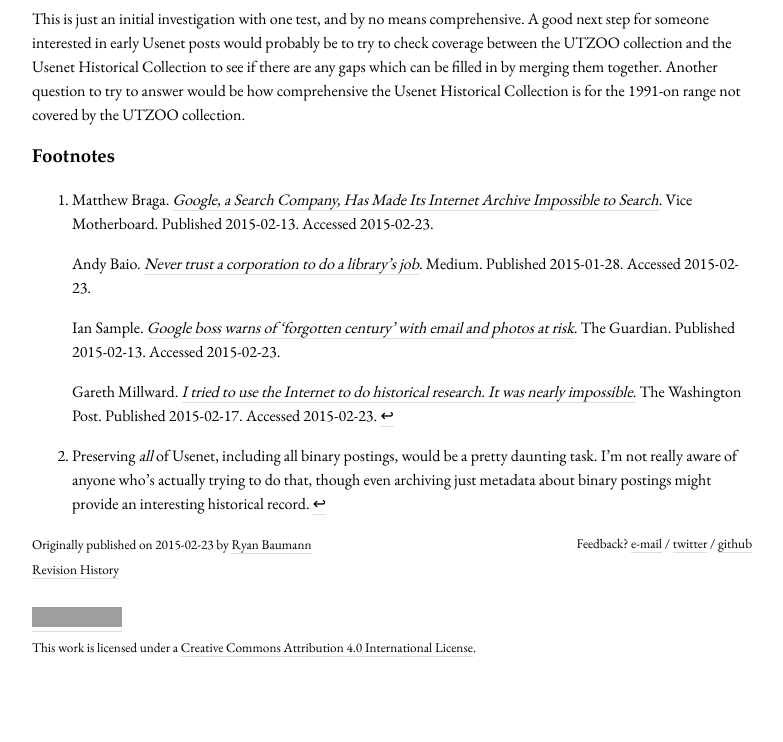
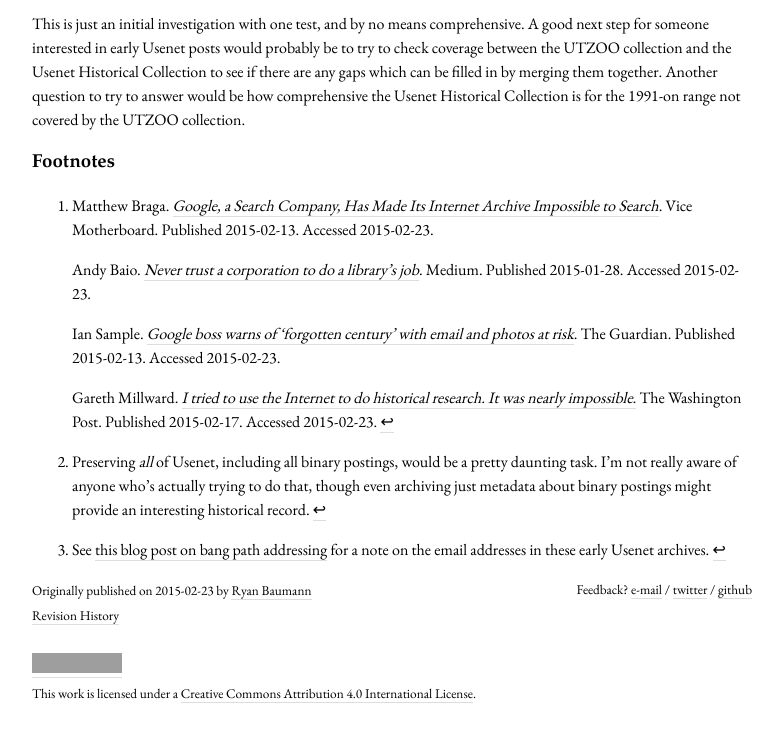
Before and after one commit to ryanfb/etc, a Jekyll site: the page built from _posts/2015-02-23-early_usenet_history_and_archiving.md, in a window 1280 px wide and 900 px high, scrolled down 1781 px, cut to the strip 114-856 px from the top of the window. Shown: the whole strip, without its empty margins (248-1031 px from the left). Built offline with Jekyll 4.4.1, drawn with Linux system fonts in a browser that asks for light colours; nearby versions of some CDN libraries; some of the changed lines change nothing that is shown; grey boxes are pictures that could not be loaded.

Commit message:
Add note on bang path addressing

```diff
--- a/_posts/2015-02-23-early_usenet_history_and_archiving.md
+++ b/_posts/2015-02-23-early_usenet_history_and_archiving.md
@@ -15,7 +15,7 @@ My initial searches turned up the following archives:
 According to Katharine Mieszkowski's 2002 article, [*The geeks who saved Usenet*](http://www.salon.com/2002/01/08/saving_usenet/), the oldest post in the Deja News/Google Groups archive was on May 11, 1981 by Mark Horton, starting us *in media res* of a thread with the subject "newsgroup fa, net, etc." on `net.general`. This gives us a good starting point to search for in our archives.
 
 * Google Groups - you can find the original thread [here](https://groups.google.com/forum/#!search/%22newsgroup$20fa$2C$20net$2C$20etc.%22/net.general/yJn8WHlzc7U/lPyVdYqCXyAJ), with follow-ups after decades. That thread also had a post pointing to [this post](http://shikan.org/bjones/Usenet.Hist/Nethist/0061.html) on the "usenet.hist" mailing list which contains some archived messages that predate Deja News.
-* Internet Archive UTZOO Tapes - extracting `news001f1.tgz` should give us the oldest messages in the archive if the tapes were made in strictly chronological order. Grep can then find us the message we're looking for, in `news001f1/a2/ucbarpa.111`:
+* Internet Archive UTZOO Tapes - extracting `news001f1.tgz` should give us the oldest messages in the archive if the tapes were made in strictly chronological order. Grep can then find us the message we're looking for, in `news001f1/a2/ucbarpa.111`:[^bangpath]
   <script src="https://gist.github.com/ryanfb/0bfb66163755bbb067c4.js"></script>
 * Internet Archive Usenet Historical Collection - due to the organization of these files, we can just download `net.general.mbox.zip` (2.7MB) from [the `usenet-net` item](https://archive.org/details/usenet-net). Unfortunately the mbox format of these files seems a bit too idiosyncratic for the mailreaders I tried them with. Fortunately, they're still just plaintext. Here's our entry (the headers here seem to indicate this is some sort of dump or scrape of Google Groups data):
   <script src="https://gist.github.com/ryanfb/b982cc39ddfd90c6390d.js"></script>
@@ -43,3 +43,4 @@ This is just an initial investigation with one test, and by no means comprehensi
     Gareth Millward. [*I tried to use the Internet to do historical research. It was nearly impossible.*](http://www.washingtonpost.com/posteverything/wp/2015/02/17/i-tried-to-use-the-internet-to-do-historical-research-it-was-nearly-impossible/) The Washington Post. Published 2015-02-17. Accessed 2015-02-23.
 
 [^omissions]: Preserving _all_ of Usenet, including all binary postings, would be a pretty daunting task. I'm not really aware of anyone who's actually trying to do that, though even archiving just metadata about binary postings might provide an interesting historical record.
+[^bangpath]: See [this blog post on bang path addressing](http://www.somebits.com/weblog/tech/bang-path-addressing-uucp.html) for a note on the email addresses in these early Usenet archives.
```
